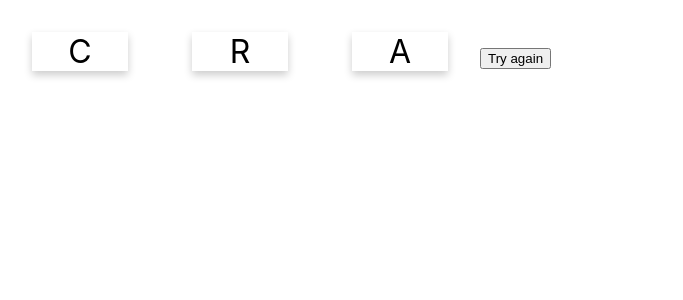
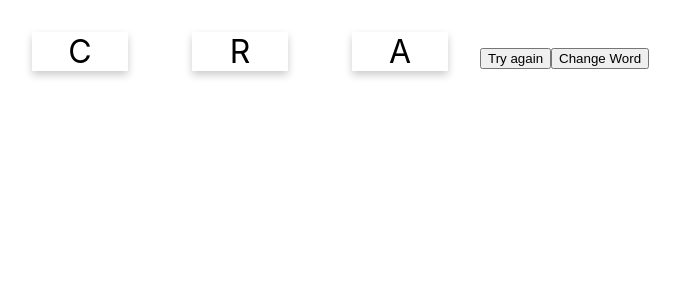
Before and after one commit to coldwar1942/Lab3SA03-React, a React (Create React App) app: page / in a window 1280 px wide. Shown: the top 300 px of the page, without its empty margins (0-683 px from the left). Built offline with nearby package versions, Linux system fonts and the light colour scheme.

Commit message:
Change word during playing

```diff
--- a/src/WordCard.js
+++ b/src/WordCard.js
@@ -54,6 +54,10 @@ export default function WordCard(props) {
 
     }
 
+    const swapWord = () => {
+        changeWord(prepareStateFromWord(props.value))
+    }
+
     const changeWord = (given_words) => {
         setState({...state,word: given_words.word,chars:given_words.chars})
 
@@ -78,7 +82,7 @@ export default function WordCard(props) {
             )
         }
         <button onClick={handlePlaygame}>Try again</button>
-
+        <button onClick={swapWord}>Change Word</button>
 
         </div>
     )
```
